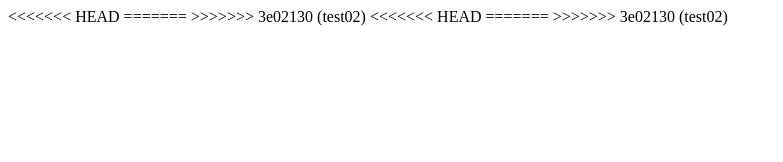
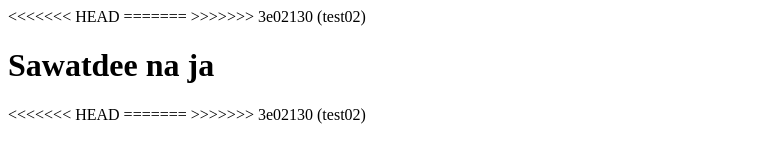
Before and after one commit to Ohmmini/rebasetest, a plain HTML site: page index.html in a window 1280 px wide. Shown: the whole page, without its empty margins (0-783 px from the left). Drawn offline with Linux system fonts and the light colour scheme.

Commit message:
test rebase

```diff
--- a/index.html
+++ b/index.html
@@ -10,7 +10,7 @@
 >>>>>>> 3e02130 (test02)
 </head>
 <body>
-
+    <h1>Sawatdee na ja</h1>
 </body>
 <<<<<<< HEAD
 </html>
```
